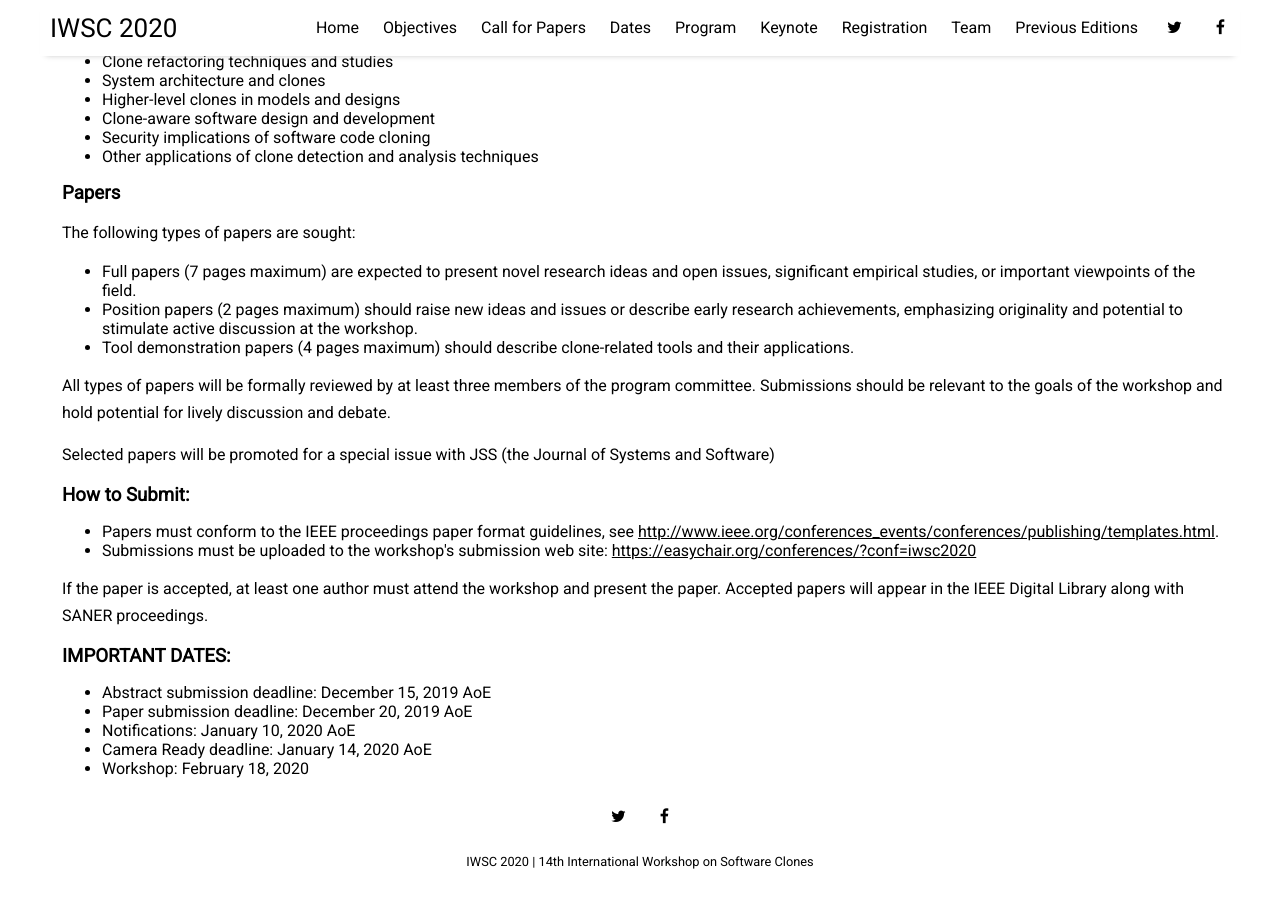
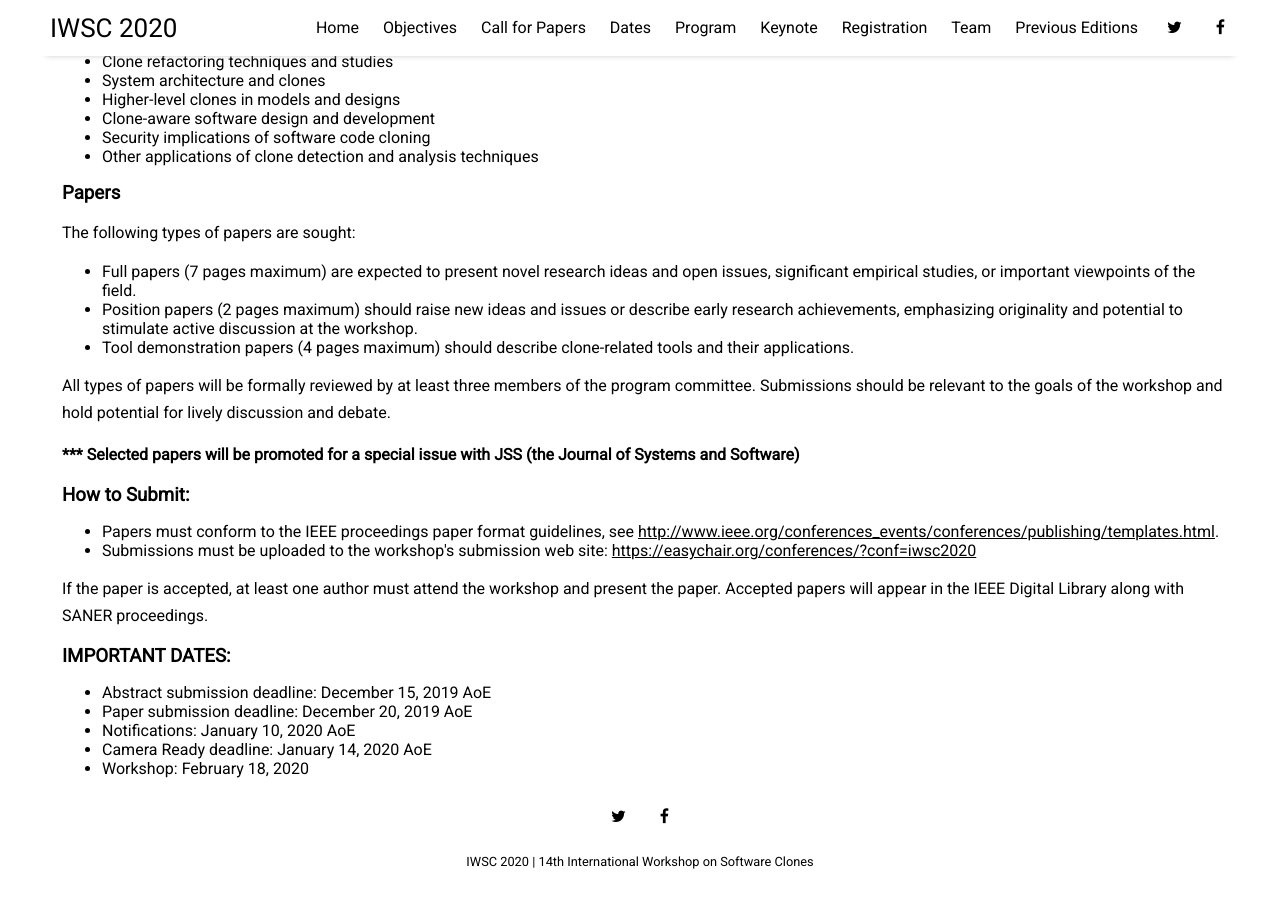
Before and after one commit to iwsc2020/iwsc2020.github.io, a Jekyll site: the page built from pages/call_for_papers.html, in a window 1280 px wide and 900 px high, scrolled down 731 px. Built offline with Jekyll 4.4.1, drawn with Linux system fonts in a browser that asks for light colours; nearby versions of some CDN libraries.

```diff
--- a/pages/call_for_papers.html
+++ b/pages/call_for_papers.html
@@ -92,7 +92,7 @@ the program committee. Submissions should be relevant to the goals of the
 workshop and hold potential for lively discussion and debate.</p>
 
 
-<p>Selected papers will be promoted for a special issue with JSS (the Journal of Systems and Software)</p>
+<p><b>*** Selected papers will be promoted for a special issue with JSS (the Journal of Systems and Software)</b></p>
 
 
 <h3>How to Submit:</h3>
```
